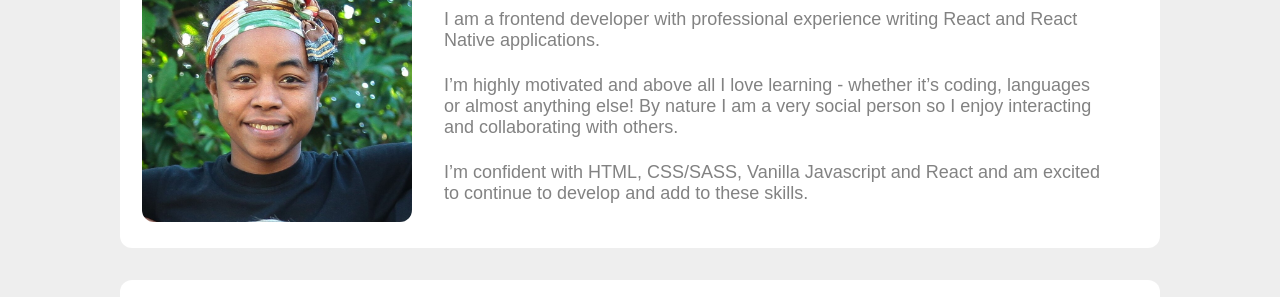
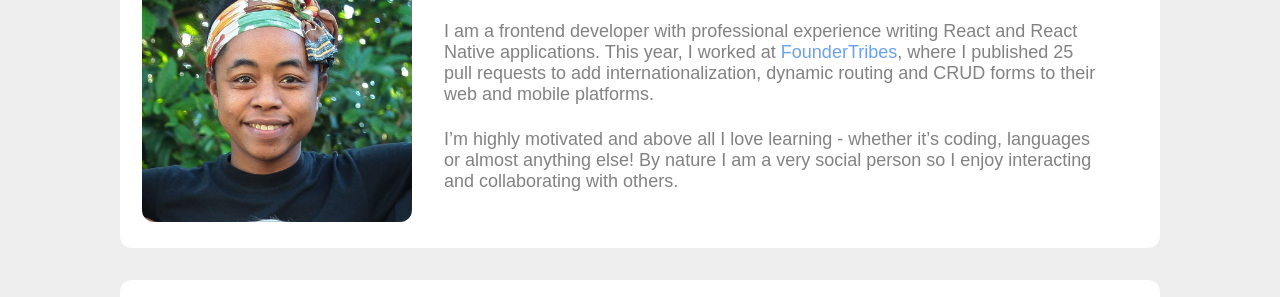
Before and after one commit to Tsikitsiky/portfolio2, a plain HTML site: page webroot/index.html in a window 1280 px wide. Shown: the part 192-489 px from the top of the page. Drawn offline with Linux system fonts and the light colour scheme; a web font is replaced by a local one.

Commit message:
update bio

```diff
--- a/webroot/index.html
+++ b/webroot/index.html
@@ -33,16 +33,15 @@
           </div>
           <p>
             I am a frontend developer with professional experience writing React
-            and React Native applications.
+            and React Native applications. This year, I worked at
+            <a href="https://foundertribes.com/" class="link">FounderTribes</a>,
+            where I published 25 pull requests to add internationalization,
+            dynamic routing and CRUD forms to their web and mobile platforms.
           </p>
           <p>
             I’m highly motivated and above all I love learning - whether it’s
             coding, languages or almost anything else! By nature I am a very
             social person so I enjoy interacting and collaborating with others.
-          </p>
-          <p>
-            I’m confident with HTML, CSS/SASS, Vanilla Javascript and React and
-            am excited to continue to develop and add to these skills.
           </p>
         </div>
       </header>
--- a/webroot/style.css
+++ b/webroot/style.css
@@ -70,7 +70,7 @@ a {
   line-height: 21px;
 }
 
-header .onja-link {
+header .link {
   color: #6aa2ef;
 }
 
```
